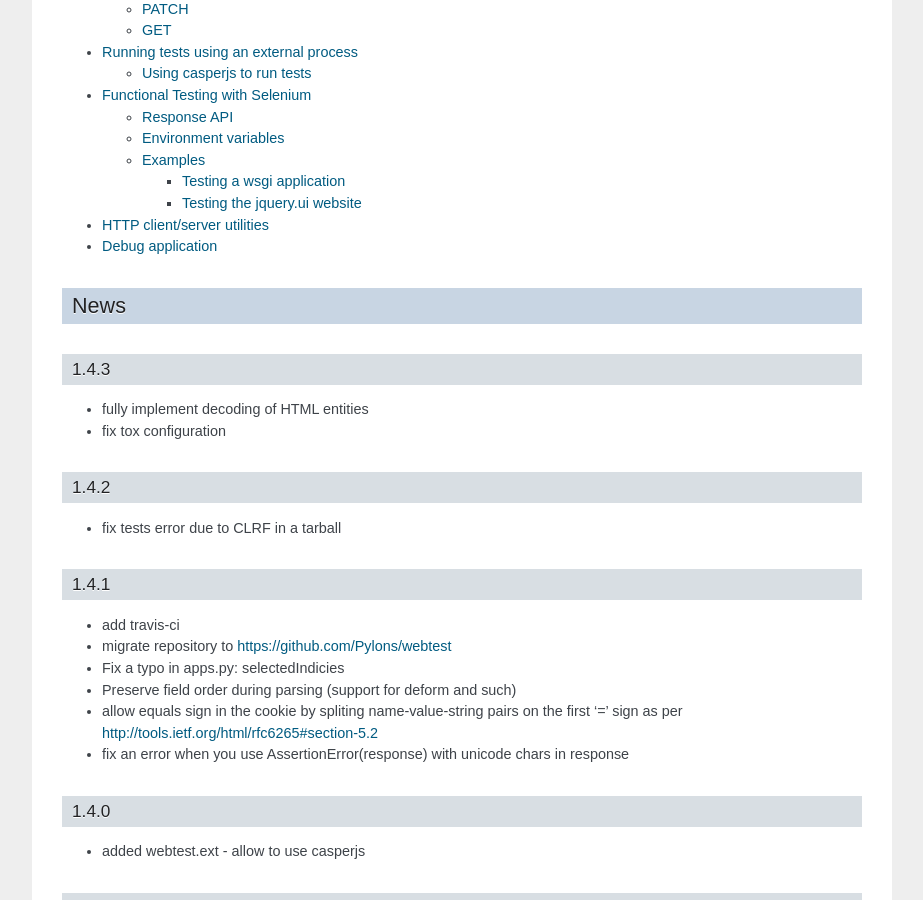
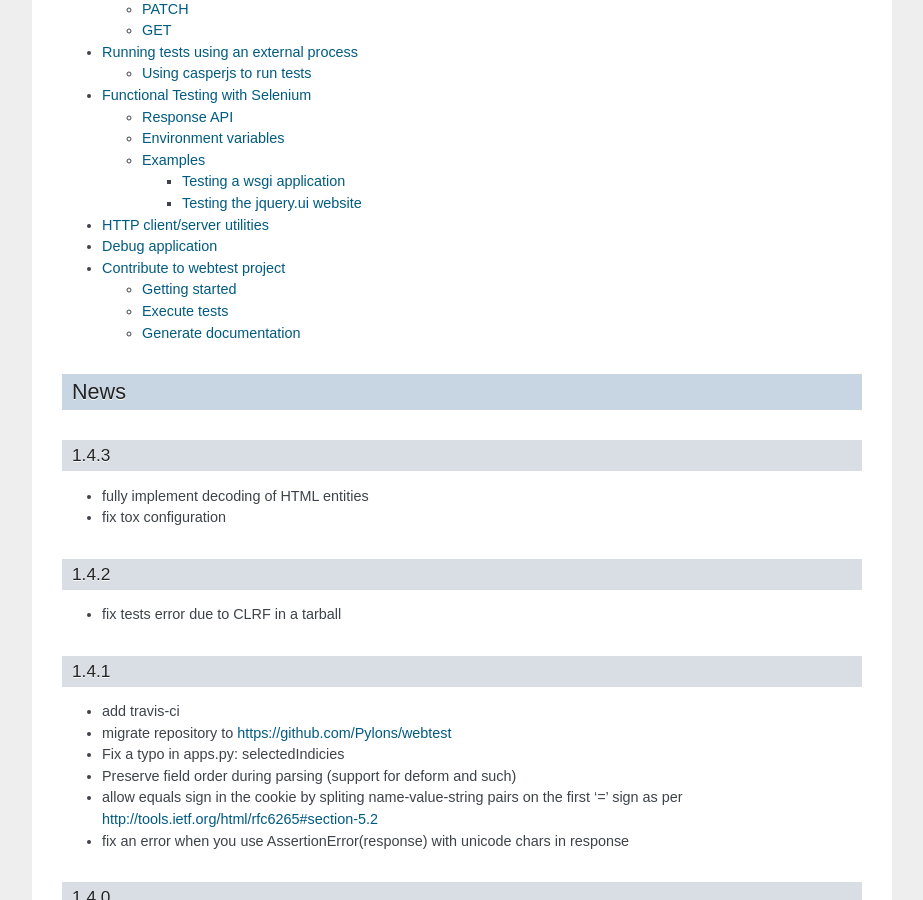
Before and after one commit to Pylons/webtest, a Sphinx documentation site: the page built from docs/index.txt, in a window 1280 px wide and 900 px high, scrolled down 2445 px. Shown: the whole window, without its empty margins (198-1121 px from the left). Built offline with Sphinx 7.4.7, drawn with Linux system fonts in a browser that asks for light colours; some of the changed lines change nothing that is shown.

Commit message:
Append new Contributing section in documentation

```diff
--- /dev/null
+++ b/docs/contributing.txt
@@ -0,0 +1,73 @@
+=============================
+Contribute to webtest project
+=============================
+
+Getting started
+===============
+
+Get your working copy :
+
+.. code-block:: bash
+
+    $ git clone https://github.com/Pylons/webtest.git
+    $ cd webtest
+
+If you want to hack *Webtest* I suggest you to use *buildoud* :
+
+.. code-block:: bash
+
+    $ python bootstrap.py
+    $ bin/buildout
+
+Now, you can hack.
+
+
+Execute tests
+=============
+
+.. code-block:: bash
+
+    $ bin/nosetests
+    Doctest: forms.txt ... ok
+    Doctest: index.txt ... ok
+
+    ...
+
+    test_url_class (tests.test_testing.TestTesting) ... ok
+    tests.test_testing.test_print_unicode ... °C
+    ok
+
+    Name               Stmts   Miss  Cover   Missing
+    ------------------------------------------------
+    webtest               18      0   100%
+    webtest.app          603     92    85%   48, 61-62, 94, 98, 212-221, 264-265, 268-272, 347, 379-386, 422, 426-428, 432-434, 455, 463, 471, 473, 488, 496-497, 515, 520-527, 548, 553-554, 558-559, 577, 592, 597-598, 618, 624, 661-664, 742, 808, 872, 940-941, 945-948, 961-964, 975, 982, 995, 1000, 1006, 1010, 1049, 1051, 1095-1096, 1118-1119, 1122-1127, 1135-1136, 1148, 1155-1160, 1175
+    webtest.compat        50     11    78%   28-34, 55-56, 61-62
+    webtest.debugapp      58      0   100%
+    webtest.ext           80      0   100%
+    webtest.forms        324     23    93%   23, 49, 58, 61, 92, 116, 177, 205, 411, 478, 482-486, 491-493, 522, 538, 558-561
+    webtest.http          78      0   100%
+    webtest.lint         215     45    79%   135, 176, 214-216, 219-224, 227-231, 234, 243-244, 247, 250-251, 254, 263-264, 270, 274, 307, 311, 335, 359, 407, 424-427, 441-444, 476-479, 493, 508
+    webtest.sel          479    318    34%   38-39, 45-46, 64-78, 88-108, 120, 126, 151-153, 156-158, 164-165, 168-191, 194-201, 219-231, 236, 240, 243-259, 263-297, 301-306, 316-326, 331-336, 340, 344, 347-352, 357-359, 364, 392-394, 397-404, 408, 412-417, 421, 425-426, 430, 434, 438, 442, 445, 448-457, 470-480, 483-485, 488, 492, 495, 503, 506, 515-516, 520, 524, 528, 533, 538, 542-544, 547, 560-565, 576, 579, 582, 593-596, 599-602, 605-606, 617-620, 623-642, 668-677, 680-688, 715, 720, 732, 735, 744-754, 757-762, 770-779, 791, 794, 805-809, 813-826, 838-842
+    webtest.utils         99     11    89%   19-20, 23, 26, 32, 38, 100, 109, 152-154
+    ------------------------------------------------
+    TOTAL               2004    500    75%
+    ----------------------------------------------------------------------
+    Ran 70 tests in 14.940s
+
+
+Generate documentation
+======================
+
+.. code-block:: bash
+
+    $ cd docs
+    $ make html
+    ../bin/sphinx-build -b html -d _build/doctrees   . _build/html
+    Running Sphinx v1.1.3
+    loading pickled environment... done
+
+    ...
+
+    build succeeded, 3 warnings.
+
+    Build finished. The HTML pages are in _build/html.
--- a/docs/index.txt
+++ b/docs/index.txt
@@ -122,6 +122,7 @@ Contents
    sel.txt
    http.txt
    debugapp.txt
+   contributing.txt
 
 .. include:: news.txt
 .. include:: license.txt
```
